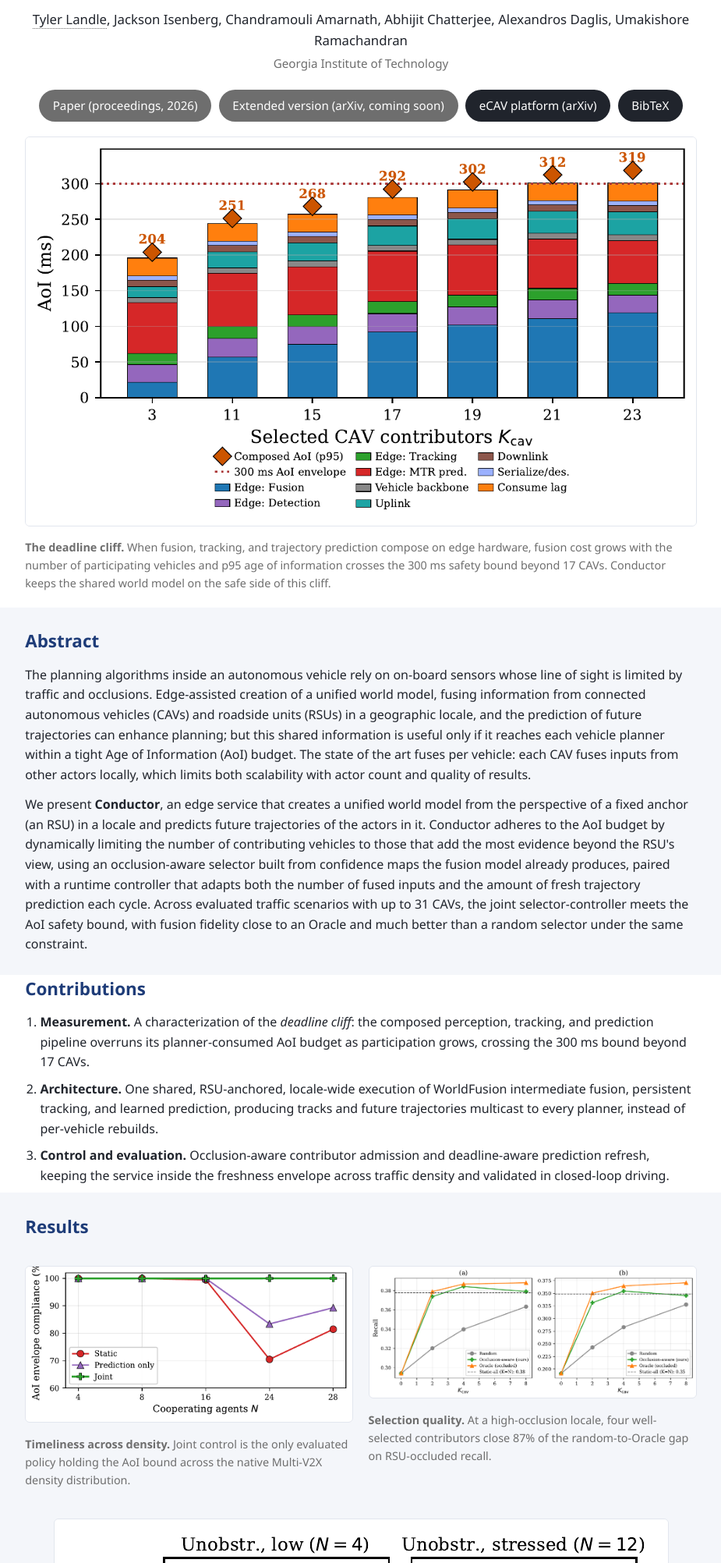
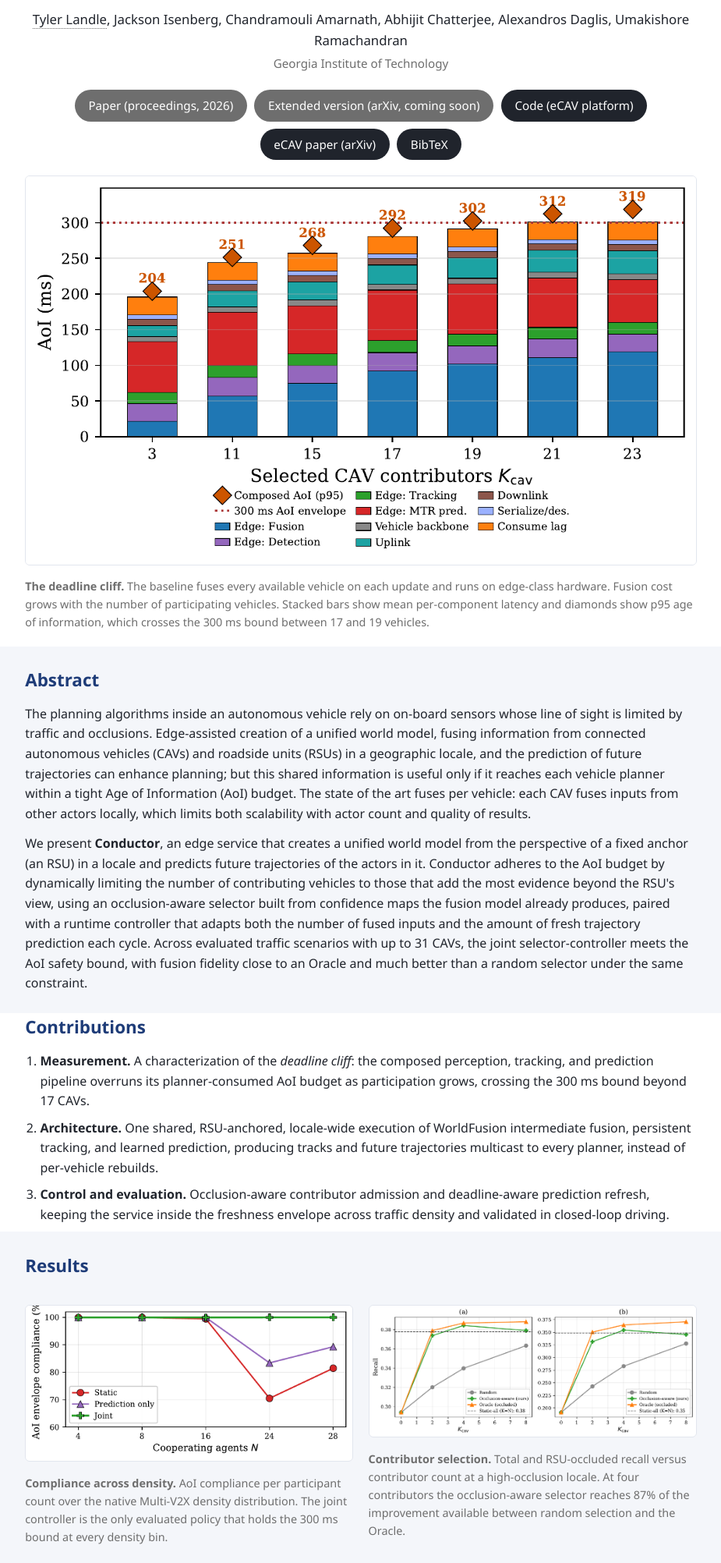
Before and after one commit to tlandle/conductor, a plain HTML site: page index.html in a window 1280 px wide. Shown: the part 125-2129 px from the top of the page at 78% size, without its empty margins (177-1102 px from the left). Drawn offline with Linux system fonts and the light colour scheme.

Commit message:
Plain captions, link eCAV GitHub

```diff
--- a/index.html
+++ b/index.html
@@ -50,7 +50,8 @@
   <div class="buttons">
     <span class="btn soon">Paper (proceedings, 2026)</span>
     <span class="btn soon">Extended version (arXiv, coming soon)</span>
-    <a class="btn" href="https://arxiv.org/abs/2506.16535">eCAV platform (arXiv)</a>
+    <a class="btn" href="https://github.com/tlandle/eCAV">Code (eCAV platform)</a>
+    <a class="btn" href="https://arxiv.org/abs/2506.16535">eCAV paper (arXiv)</a>
     <a class="btn" href="#bibtex">BibTeX</a>
   </div>
 </header>
@@ -58,7 +59,7 @@
 <section class="container">
   <figure>
     <img src="static/fig_cliff_per_stage.png" alt="The deadline cliff: p95 age of information crosses the 300 ms bound beyond 17 participating vehicles.">
-    <figcaption><b>The deadline cliff.</b> When fusion, tracking, and trajectory prediction compose on edge hardware, fusion cost grows with the number of participating vehicles and p95 age of information crosses the 300&nbsp;ms safety bound beyond 17 CAVs. Conductor keeps the shared world model on the safe side of this cliff.</figcaption>
+    <figcaption><b>The deadline cliff.</b> The baseline fuses every available vehicle on each update and runs on edge-class hardware. Fusion cost grows with the number of participating vehicles. Stacked bars show mean per-component latency and diamonds show p95 age of information, which crosses the 300&nbsp;ms bound between 17 and 19 vehicles.</figcaption>
   </figure>
 </section>
 
@@ -85,16 +86,16 @@
     <div class="grid2">
       <figure>
         <img src="static/fig_cross_scale_compliance.png" alt="AoI compliance across participant density.">
-        <figcaption><b>Timeliness across density.</b> Joint control is the only evaluated policy holding the AoI bound across the native Multi-V2X density distribution.</figcaption>
+        <figcaption><b>Compliance across density.</b> AoI compliance per participant count over the native Multi-V2X density distribution. The joint controller is the only evaluated policy that holds the 300&nbsp;ms bound at every density bin.</figcaption>
       </figure>
       <figure>
         <img src="static/fig_selector_comparison.png" alt="Selector recall versus contributor count at the high-occlusion locale.">
-        <figcaption><b>Selection quality.</b> At a high-occlusion locale, four well-selected contributors close 87% of the random-to-Oracle gap on RSU-occluded recall.</figcaption>
+        <figcaption><b>Contributor selection.</b> Total and RSU-occluded recall versus contributor count at a high-occlusion locale. At four contributors the occlusion-aware selector reaches 87% of the improvement available between random selection and the Oracle.</figcaption>
       </figure>
     </div>
     <figure>
       <img src="static/fig_closed_loop_matrix.png" alt="Closed-loop success across visibility and load conditions.">
-      <figcaption><b>Closed-loop driving outcomes.</b> Late fusion fails under occlusion; static full fusion fails under load; Conductor preserves cooperative sensing benefits in every cell.</figcaption>
+      <figcaption><b>Closed-loop driving outcomes.</b> Scenario success across the visibility and load matrix. Late fusion misses occluded threats. Fusing all vehicles breaches the deadline under load. The joint controller succeeds in every cell.</figcaption>
     </figure>
   </div>
 </section>
@@ -113,7 +114,7 @@
 </section>
 
 <footer>
-  Conductor is built on the <a href="https://arxiv.org/abs/2506.16535">eCAV</a> evaluation platform.<br>
+  Conductor is built on the eCAV evaluation platform: <a href="https://github.com/tlandle/eCAV">code</a>, <a href="https://arxiv.org/abs/2506.16535">paper</a>.<br>
   Embedded Pervasive Lab, Georgia Institute of Technology.
 </footer>
 
```
